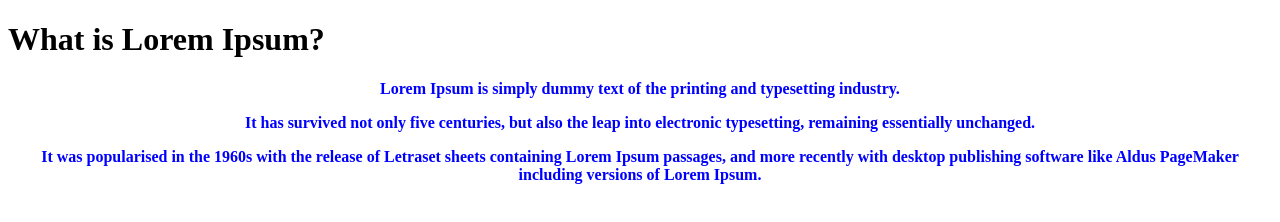
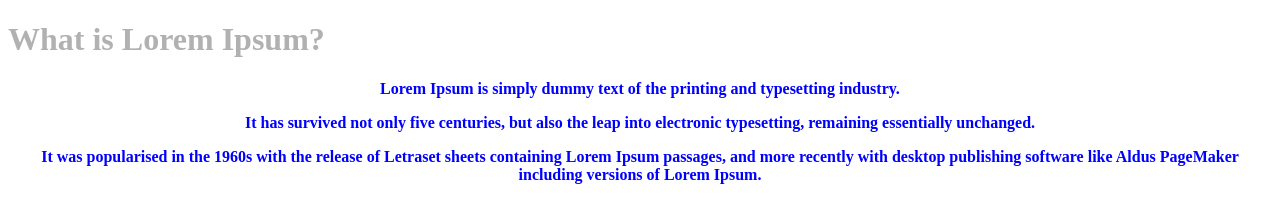
Before and after one commit to Bekhruz-Coder/HTML_Learning_Codes-1, a plain HTML site: page 7_StylesPart1.html in a window 1280 px wide. Drawn offline with Linux system fonts and the light colour scheme.

Commit message:
inline and internal styles

```diff
--- a/7_StylesPart1.html
+++ b/7_StylesPart1.html
@@ -4,7 +4,7 @@
         <title>Styles (Part I)</title>
         <style>
             h1 {
-                opacity: 20;
+                opacity: 0.3;
             }
             p {
                 color: blue;
```
